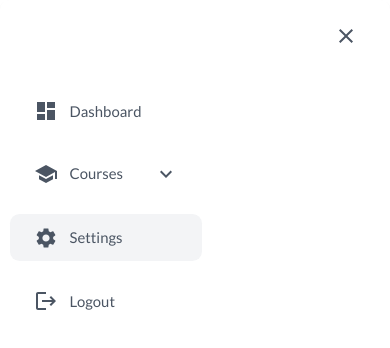
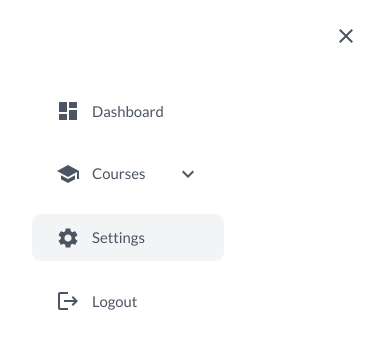
Before and after one commit to pappitito/pedawall-v1, a Next.js app: page /admin/settings in a window 390 px wide. Both pictures are taken after a click on the element 40 px from the left and 32 px from the top of the page. Shown: the top 348 px of the page. Built offline with nearby package versions, Linux system fonts and the light colour scheme.

Commit message:
menu icon fix

```diff
--- a/package.json
+++ b/package.json
@@ -23,6 +23,7 @@
     "postcss": "8.4.24",
     "react": "18.2.0",
     "react-dom": "18.2.0",
+    "react-icons": "^4.11.0",
     "react-multi-carousel": "^2.8.4",
     "react-redux": "^8.1.2",
     "tailwindcss": "3.3.2",
--- a/src/containers/Header.tsx
+++ b/src/containers/Header.tsx
@@ -13,6 +13,7 @@ import { createTheme, ThemeProvider } from '@mui/material/styles';
 import Badge from '@mui/material/Badge';
 import { Raleway } from 'next/font/google'
 import { DASHBOARD_ROUTES } from '@/utils/appData/appRoutes'
+import { IoIosMenu } from 'react-icons/io'
  const raleway = Raleway({style: 'normal', subsets: ['cyrillic-ext']})
 
 // Create a custom theme with primary and secondary colors
@@ -90,7 +91,7 @@ const Header = ({hasNoSearch}: HeaderProps) => {
                     <Searchbar />
                  </div>}
             <div onClick={()=>setMenuOpen(true)} className='text-[#E50914] text-[3rem] hidden xsm:flex sm:hidden'>
-                 <MenuIcon className='!w-[2.1rem] !h-[2.1rem]'/>
+                 <IoIosMenu className='!w-[1.8rem] !h-[1.8rem]'/>
             </div>
             <div className='flex xsm:hidden gap-2 w-full  items-center justify-between'>
                 {!hasNoSearch &&
@@ -147,6 +148,7 @@ const Header = ({hasNoSearch}: HeaderProps) => {
                     <CloseIcon className='!w-[2.1rem] !h-[2.1rem]'/>
                 </div>
                 <div className='flex flex-col gap-0 mt-[2.2rem] items-center '>
+                     <Link className='hover:text-black text-gray-500 font-semibold' href={DASHBOARD_ROUTES.DASHBOARD}>Admin</Link>
                     <Link className='w-full p-3 ' href='/login'>
                         <Button isOutlined content='Login'  />
                     </Link>
--- a/src/layouts/adminLayout/AdminHeader.tsx
+++ b/src/layouts/adminLayout/AdminHeader.tsx
@@ -6,6 +6,9 @@ import MenuOpenIcon from '@mui/icons-material/MenuOpen';
 import useToolkit from '@/utils/hooks/misc/useToolkit';
 import { toggleSidebarOpen } from '@/redux/slices/actuatorSlice';
 import AdminSidebar from './AdminSidebar';
+import {HiOutlineMenu} from 'react-icons/hi'
+import { IoIosMenu } from 'react-icons/io'
+
 const AdminHeader = () => {
     const {dispatch, useAppSelector} = useToolkit()
     const {isSidebarOpen} = useAppSelector((state)=> state.actuator)
@@ -14,7 +17,8 @@ const AdminHeader = () => {
   return (
     <div className='w-full mx-auto justify-between items-center  flex bg-[#353F4C] shadow-sm  p-6 pt-3 pb-3 '>
         <div className='text-white flex gap-5 items-center'>
-            <div className='flex sm:hidden' onClick={()=> dispatch(toggleSidebarOpen())}><MenuOpenIcon className='!w-[2.1rem] !h-[2.1rem]'/></div>
+            <div className='flex sm:hidden' onClick={()=> dispatch(toggleSidebarOpen())}><IoIosMenu className='!w-[1.8rem] !h-[1.8rem]'/></div>
+
         <Link href={'/'} className='flex w-full items-center gap-4'>
              <img className='w-[2rem] hidden xsm:flex ' src='/assets/logo.svg' alt='logo' />
             <h1 className='text-[1.2rem] font-semibold hidden md:flex font-raleway text-white'><div>Pedawalls</div></h1>
--- a/src/layouts/adminLayout/AdminSidebar.tsx
+++ b/src/layouts/adminLayout/AdminSidebar.tsx
@@ -54,7 +54,7 @@ const AdminSidebar = () => {
   }
 
   return (
-    <div className='bg-white min-h-[88vh] shadow-sm text-[0.93rem] rounded-[0.6rem] gap-6 flex flex-col pt-[0.5rem] pl-[0.6rem] md:pl-[1.2rem] w-full  text-gray-600'>
+    <div className={`bg-white min-h-[88vh] shadow-sm text-[0.93rem] rounded-[0.6rem] gap-6 flex flex-col pt-[0.5rem] ${isSidebarOpen? 'pl-[2rem]' : 'pl-[0.6rem]'} md:pl-[1.2rem] w-full  text-gray-600`}>
         <div className='w-full flex sm:hidden cursor-pointer justify-end items-end pt-4 pr-8' onClick={()=> dispatch(toggleSidebarOpen())}> <CloseIcon/></div>
       <div className='w-full max-w-[12rem] pt-[1rem] gap-4 flex flex-col'>
       {sidebarItems.map(({title, icon, isDropdown, path, childItems})=>{
```
Also changed, not shown: 1 other file (tests, documents, lock files or other folders).
